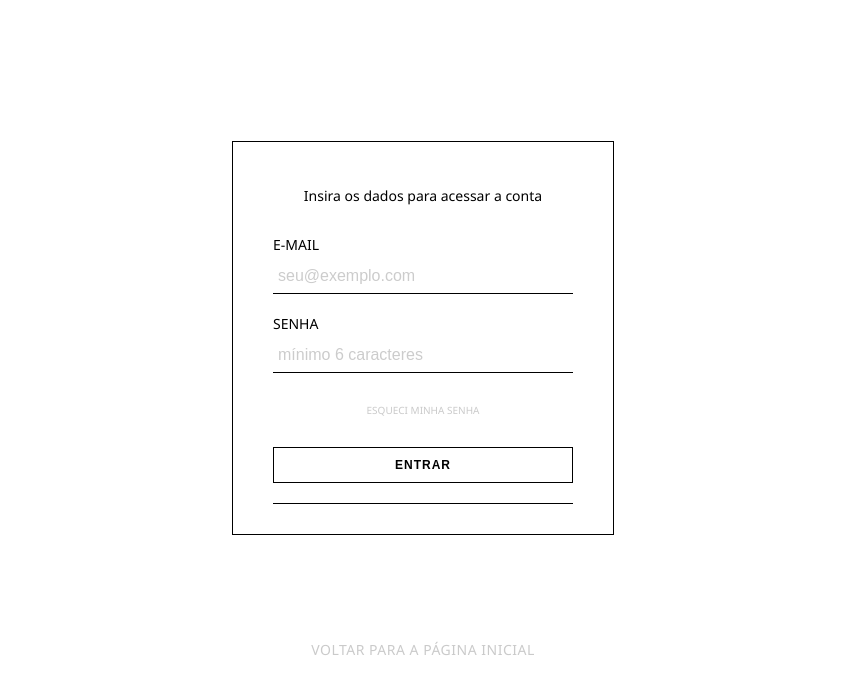
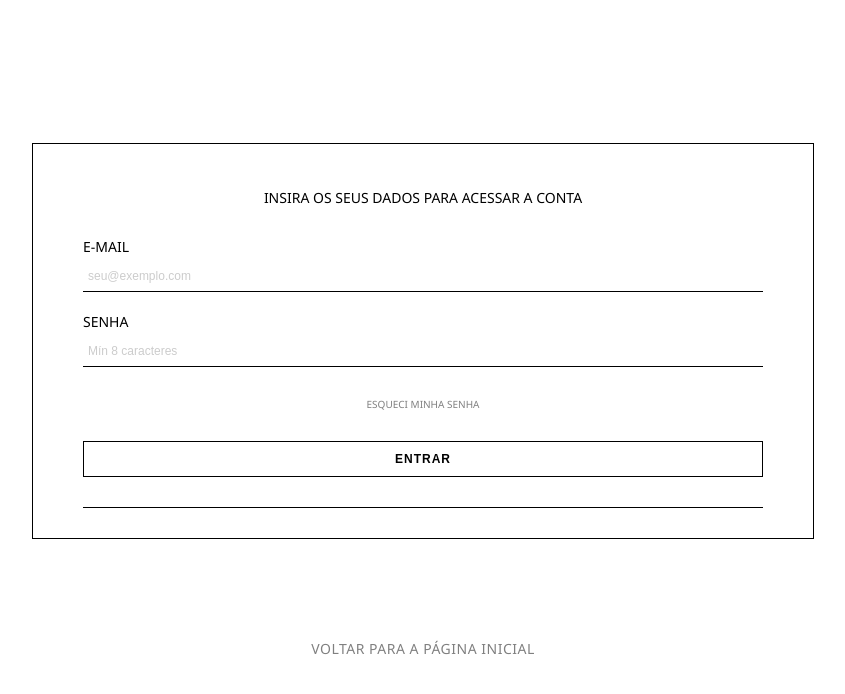
Before and after one commit to viniciuspanutti/ES-PI2-2025-T2-G21, a plain HTML site: page login.html in a window 1280 px wide. Shown: the whole page, without its empty margins (217-1062 px from the left). Drawn offline with Linux system fonts and the light colour scheme.

Commit message:
Ajustando CSS
verificação da adequação dos estilos

```diff
--- a/login.html
+++ b/login.html
@@ -4,16 +4,14 @@
         <meta charset="UTF-8">
         <meta name="viewport" content="width=device-width, initial-scale=1.0">
         <link rel="icon" type="image/x-icon" href="images/img-icon.png">
+        <link rel="stylesheet" href="styles/style.css">
         <link rel="stylesheet" href="styles/cadastro.css">
-        <link rel="stylesheet" href="styles/style.css">
         <title>Projeto NotaDez</title>
-
     </head>
     <body>
         <div class="container">
-            <!-- CORREÇÃO: O seletor no CSS agora usa #loginform -->
             <form id="loginform" action="#" method="post">
-                <p class="titulo">Insira os dados para acessar a conta</p>
+                <p class="titulo">Insira os seus dados para acessar a conta</p>
 
                 <div class="inputform">
                     <label for="email">E-mail</label>
@@ -22,7 +20,7 @@
 
                 <div class="inputform">
                     <label for="password">Senha</label>
-                    <input id="password" name="password" type="password" required minlength="6" placeholder="mínimo 6 caracteres">
+                    <input id="password" name="password" type="password" required minlength="8" placeholder="Mín 8 caracteres">
                 </div>
 
                 <a href="#" class="es">Esqueci minha senha</a>
@@ -31,11 +29,8 @@
                 <div class="btniniciais">
                     <button class="bntentrar" type="submit">Entrar</button>
                 </div>
-
                 <!-- O fechamento da linha (::after) é feito automaticamente pelo CSS no final do formulário -->
             </form>
-
-            <!-- CORREÇÃO: Removi os <br> desnecessários e estilizei o botão de Voltar -->
             <a href="index.html" class="btn-voltar-link"><button>Voltar para a página inicial</button></a>
         </div>
         <script src="/js/script.js"></script>
--- a/styles/cadastro.css
+++ b/styles/cadastro.css
@@ -12,18 +12,16 @@
     gap: 0;
 }
 
-        /* --- */
-
 /* ESTILOS DO FORMULÁRIO DE LOGIN (Usamos o ID #loginform) */
 #loginform {
-            width: 100%;
+    width: 170%;
 
     /* Borda externa fina (1px) */
     border: 1px solid black;
     border-radius: 0;
 
     /* Padding interno para o espaçamento do conteúdo */
-            padding: 30px 40px;
+    padding: 30px 50px;
 
     /* Organização em coluna */
     display: flex;
@@ -33,13 +31,12 @@
 
 .titulo {
     font-size: 14px;
+    text-transform: uppercase;
     font-weight: normal;
     text-align: center;
     margin-bottom: 30px;
     width: 100%;
 }
-
-        /* --- */
 
 /* ESTILOS DOS CAMPOS (INPUTS) */
 
@@ -63,7 +60,7 @@
     border: none;
     border-bottom: 1px solid black;
 
-            font-size: 16px;
+    font-size: 12px;
     outline: none;
 }
 
@@ -73,14 +70,11 @@
     color: #ccc;
 }
 
-        /* --- */
-
 /* LINK ESQUECI MINHA SENHA */
-
 .es {
     font-size: 10px;
     text-decoration: none;
-            color: rgba(167, 167, 167, 0.603);
+    color: gray;
         /* Alinha o link à direita */
     margin-top: 10px;
     margin-bottom: 30px;
@@ -90,8 +84,6 @@
 .es:hover {
     text-decoration: underline;
 }
-
-        /* --- */
 
 /* BOTÃO ENTRAR */
 .btniniciais {
@@ -118,28 +110,23 @@
 }
 
 .bntentrar:hover {
-            background-color: #f5f5f5;
+    background-color: white;
 }
 
-        /* --- */
-
-        /* LINHA HORIZONTAL INFERIOR (FECHA O QUADRO) */
-        /* CORREÇÃO: Usa o ID #loginform::after para desenhar a linha */
+/* LINHA HORIZONTAL INFERIOR */
 #loginform::after {
     content: '';
     display: block;
     width: 100%;
     border-bottom: 1px solid black;
-            margin-top: 20px;
-            /* Se for necessário fechar a borda, isso é o suficiente.
-               Se precisar de um elemento fora do form, use o .container::after */
+    margin-top: 30px;
 }
 
 /* Estilização para o botão "Voltar" extra (fora do form) */
 .btn-voltar-link {
     text-decoration: none;
     width: 100%;
-            margin-top: 40px; /* Afastamento do formulário */
+    margin-top: 100px; /* Afastamento do formulário */
     display: flex;
     justify-content: center;
 }
@@ -148,7 +135,7 @@
     all: unset; /* Remove todos os estilos padrão de botão */
     cursor: pointer;
     font-size: 14px;
-            color: rgba(167, 167, 167, 0.603);
+    color: gray;
     text-transform: uppercase;
     letter-spacing: 0.5px;
     font-weight: 500;
```
Lines whose indentation alone changed are shown as unchanged.
